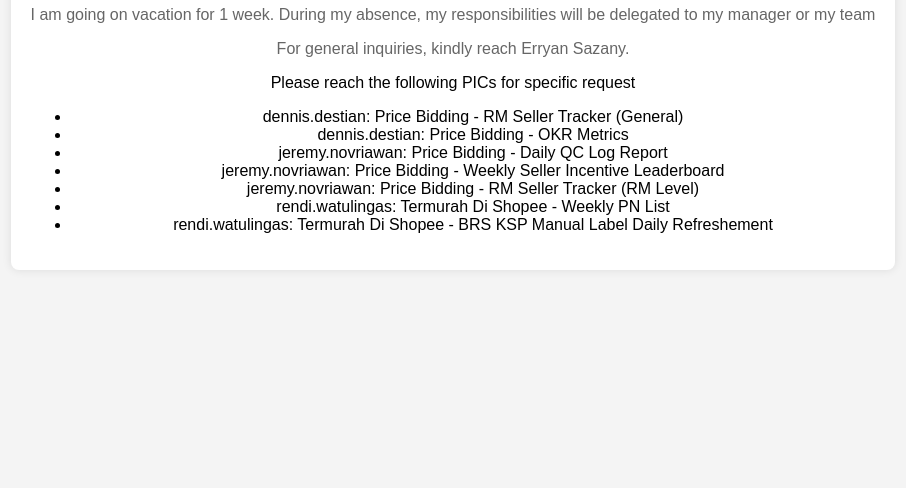
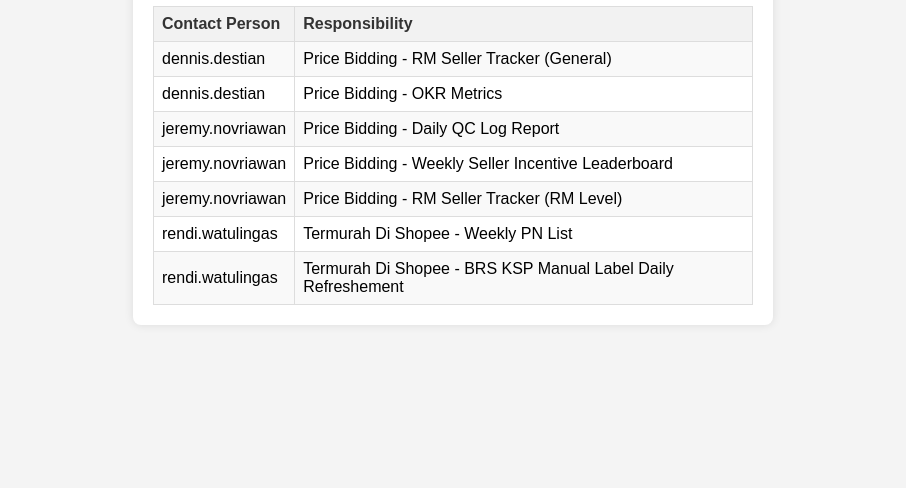
Before and after one commit to iqbalbasyar/onleave, a plain HTML site: page index.html in a window 1280 px wide. Shown: the part 312-800 px from the top of the page, without its empty margins (187-1093 px from the left). Drawn offline with Linux system fonts and the light colour scheme.

Commit message:
Update index.html

```diff
--- a/index.html
+++ b/index.html
@@ -21,6 +21,8 @@
             border-radius: 8px;
             box-shadow: 0 0 10px rgba(0, 0, 0, 0.1);
             text-align: center;
+            max-width: 600px;
+            margin: 20px;
         }
         h1 {
             color: #333;
@@ -28,24 +30,66 @@
         p {
             color: #666;
         }
+        table {
+            width: 100%;
+            border-collapse: collapse;
+            margin-top: 20px;
+        }
+        th, td {
+            border: 1px solid #ddd;
+            padding: 8px;
+            text-align: left;
+        }
+        th {
+            background-color: #f2f2f2;
+            color: #333;
+        }
+        tr:nth-child(even) {
+            background-color: #f9f9f9;
+        }
+        tr:hover {
+            background-color: #f1f1f1;
+        }
     </style>
 </head>
 <body>
     <div class="container">
         <h1>Announcement</h1>
-        <p>I am going on vacation for 1 week. During my absence, my responsibilities will be delegated to my manager or my team</p>
-        <p>For general inquiries, kindly reach Erryan Sazany.
-        </p>
-        Please reach the following PICs for specific request
-        <ul>
-            <li><span>dennis.destian:</span> Price Bidding - RM Seller Tracker (General)</li>
-            <li><span>dennis.destian:</span> Price Bidding - OKR Metrics</li>
-            <li><span>jeremy.novriawan:</span> Price Bidding - Daily QC Log Report</li>
-            <li><span>jeremy.novriawan:</span> Price Bidding - Weekly Seller Incentive Leaderboard</li>
-            <li><span>jeremy.novriawan:</span> Price Bidding - RM Seller Tracker (RM Level)</li>
-            <li><span>rendi.watulingas:</span> Termurah Di Shopee - Weekly PN List</li>
-            <li><span>rendi.watulingas:</span> Termurah Di Shopee - BRS KSP Manual Label Daily Refreshement</li>
-        </ul>
+        <p>I am going on vacation for 1 week. During my absence, my responsibilities will be delegated to the following people:</p>
+        <table>
+            <tr>
+                <th>Contact Person</th>
+                <th>Responsibility</th>
+            </tr>
+            <tr>
+                <td>dennis.destian</td>
+                <td>Price Bidding - RM Seller Tracker (General)</td>
+            </tr>
+            <tr>
+                <td>dennis.destian</td>
+                <td>Price Bidding - OKR Metrics</td>
+            </tr>
+            <tr>
+                <td>jeremy.novriawan</td>
+                <td>Price Bidding - Daily QC Log Report</td>
+            </tr>
+            <tr>
+                <td>jeremy.novriawan</td>
+                <td>Price Bidding - Weekly Seller Incentive Leaderboard</td>
+            </tr>
+            <tr>
+                <td>jeremy.novriawan</td>
+                <td>Price Bidding - RM Seller Tracker (RM Level)</td>
+            </tr>
+            <tr>
+                <td>rendi.watulingas</td>
+                <td>Termurah Di Shopee - Weekly PN List</td>
+            </tr>
+            <tr>
+                <td>rendi.watulingas</td>
+                <td>Termurah Di Shopee - BRS KSP Manual Label Daily Refreshement</td>
+            </tr>
+        </table>
     </div>
 </body>
 </html>
```
